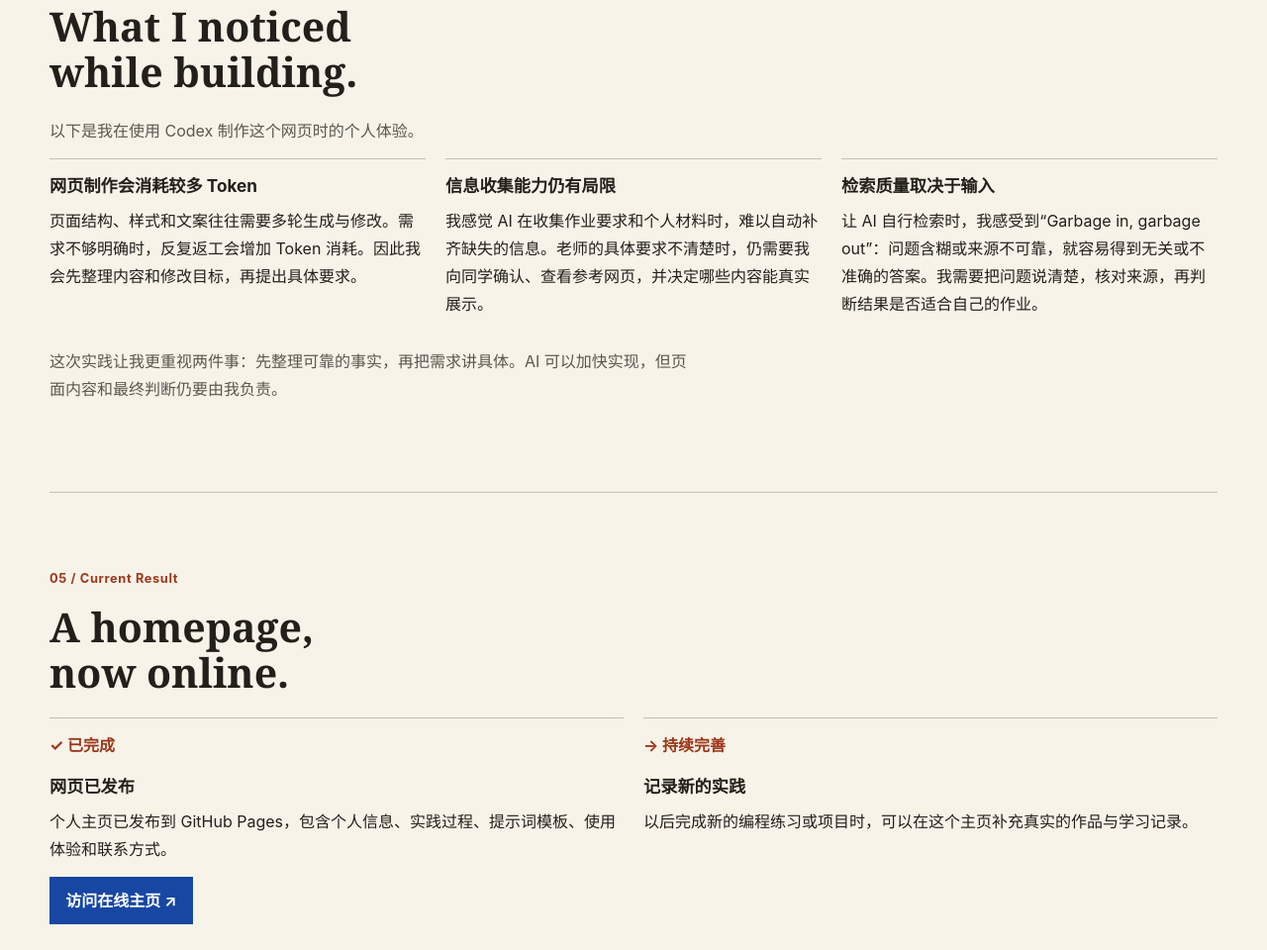
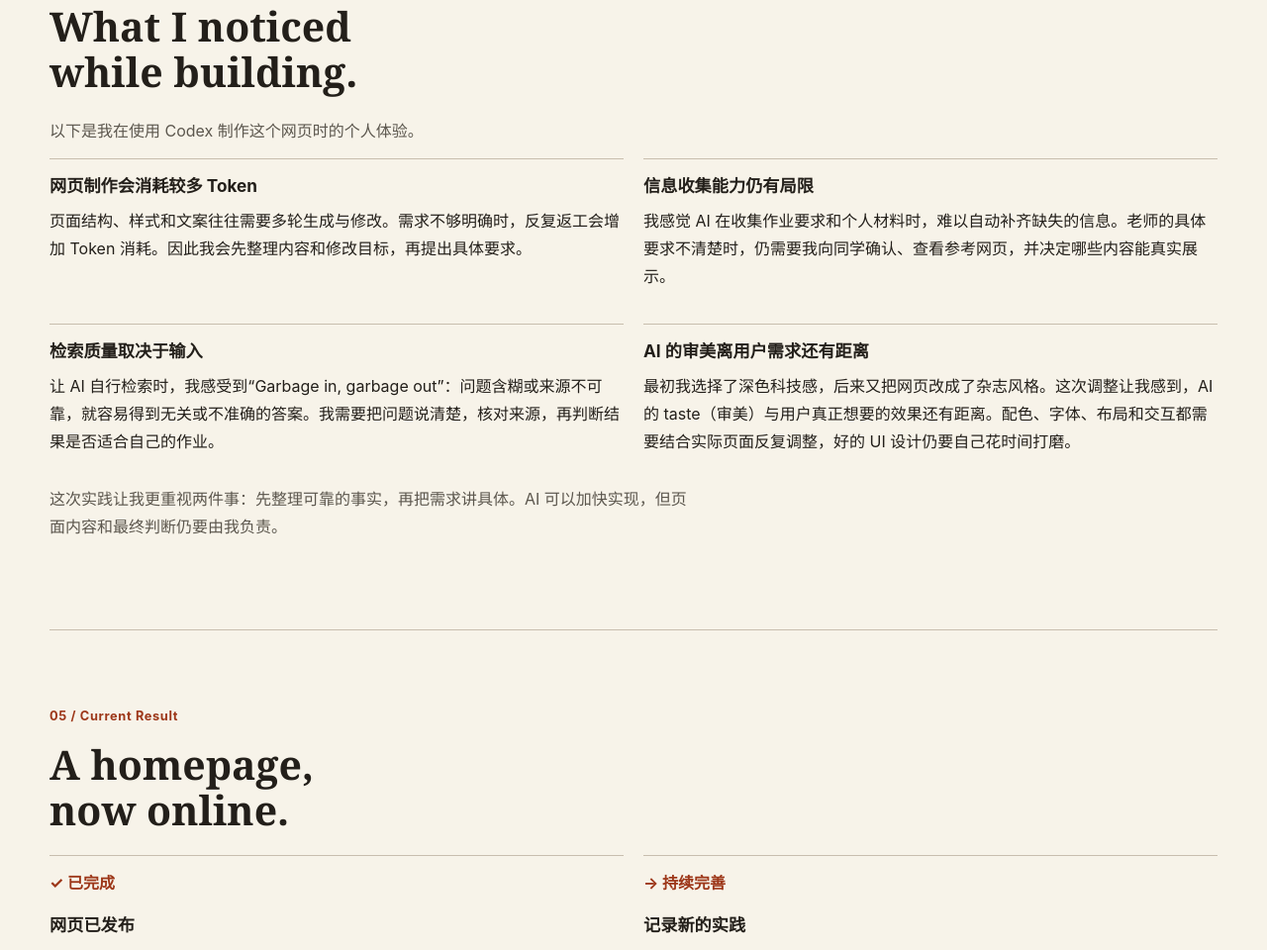
Before and after one commit to eerhunn/yq-zhang-homepage, a plain HTML site: page index.html in a window 1280 px wide. Shown: the part 2870-3830 px from the top of the page at 99% size. Drawn offline with Linux system fonts and the light colour scheme.

Commit message:
Add reflection on AI design taste and UI refinement

```diff
--- a/index.html
+++ b/index.html
@@ -22,7 +22,7 @@
     .original-section .experience-summary, .original-section .prompt-tip { margin-top: 1rem; }
     .original-section .profile, .original-section .result, .original-section .detail-grid, .original-section .experience-grid { display: grid; grid-template-columns: repeat(2, minmax(0, 1fr)); gap: 1.25rem; }
     .original-section .profile { grid-template-columns: minmax(0, .65fr) minmax(0, 1.35fr); }
-    .original-section .experience-grid { grid-template-columns: repeat(3, minmax(0, 1fr)); }
+    .original-section .experience-grid { grid-template-columns: repeat(2, minmax(0, 1fr)); }
     .original-section article { border-top: 1px solid var(--line); padding-top: .8rem; }
     .original-section .identity, .original-section .prompt-box { padding: 1.25rem; background: var(--wash); }
     .original-section .monogram { color: var(--blue); font: 700 3.25rem/1.2 var(--display); }
@@ -63,6 +63,7 @@
         <article class="experience-card"><h3>网页制作会消耗较多 Token</h3><p>页面结构、样式和文案往往需要多轮生成与修改。需求不够明确时，反复返工会增加 Token 消耗。因此我会先整理内容和修改目标，再提出具体要求。</p></article>
         <article class="experience-card"><h3>信息收集能力仍有局限</h3><p>我感觉 AI 在收集作业要求和个人材料时，难以自动补齐缺失的信息。老师的具体要求不清楚时，仍需要我向同学确认、查看参考网页，并决定哪些内容能真实展示。</p></article>
         <article class="experience-card"><h3>检索质量取决于输入</h3><p>让 AI 自行检索时，我感受到“Garbage in, garbage out”：问题含糊或来源不可靠，就容易得到无关或不准确的答案。我需要把问题说清楚，核对来源，再判断结果是否适合自己的作业。</p></article>
+        <article class="experience-card"><h3>AI 的审美离用户需求还有距离</h3><p>最初我选择了深色科技感，后来又把网页改成了杂志风格。这次调整让我感到，AI 的 taste（审美）与用户真正想要的效果还有距离。配色、字体、布局和交互都需要结合实际页面反复调整，好的 UI 设计仍要自己花时间打磨。</p></article>
       </div>
       <p class="experience-summary">这次实践让我更重视两件事：先整理可靠的事实，再把需求讲具体。AI 可以加快实现，但页面内容和最终判断仍要由我负责。</p>
     </section>
```
